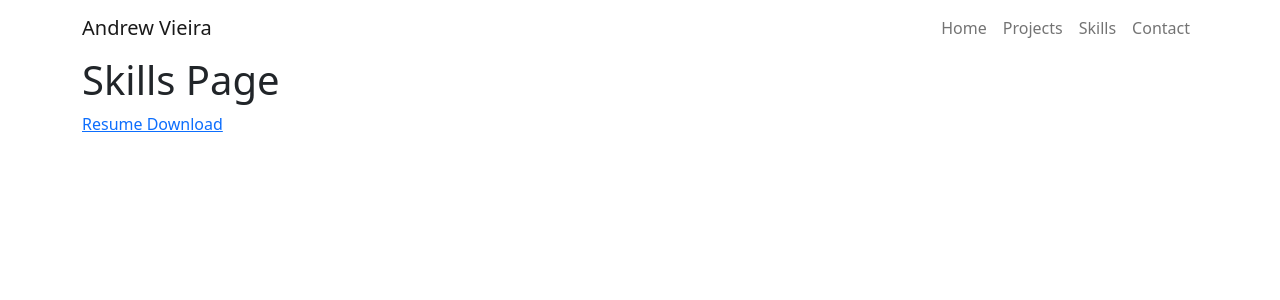
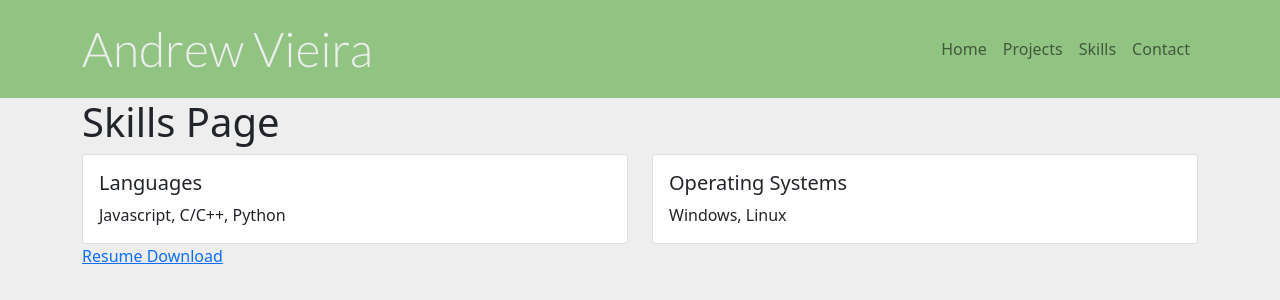
Before and after one commit to AndrewVieira/Portfolio, a React (Create React App) app: page /skills in a window 1280 px wide. Shown: the top 300 px of the page. Built offline with nearby package versions, Linux system fonts and the light colour scheme.

Commit message:
start to css style

```diff
--- a/src/App.css
+++ b/src/App.css
@@ -1,38 +1,17 @@
-.App {
-  text-align: center;
+@import url('https://fonts.googleapis.com/css2?family=Lato:wght@300&display=swap');
+
+body {
+  background: #EEEEEE;
+  background-image: "url("/textured_paper.png")";
+  background-repeat: repeat;
 }
 
-.App-logo {
-  height: 40vmin;
-  pointer-events: none;
+.navbar {
+  background: #91C483;;
 }
 
-@media (prefers-reduced-motion: no-preference) {
-  .App-logo {
-    animation: App-logo-spin infinite 20s linear;
-  }
+.navbar-brand {
+  font-size: 3em;
+  color: #EEEEEE !important;
+  font-family: 'Lato', sans-serif;
 }
-
-.App-header {
-  background-color: #282c34;
-  min-height: 100vh;
-  display: flex;
-  flex-direction: column;
-  align-items: center;
-  justify-content: center;
-  font-size: calc(10px + 2vmin);
-  color: white;
-}
-
-.App-link {
-  color: #61dafb;
-}
-
-@keyframes App-logo-spin {
-  from {
-    transform: rotate(0deg);
-  }
-  to {
-    transform: rotate(360deg);
-  }
-}
--- a/src/App.js
+++ b/src/App.js
@@ -6,6 +6,8 @@ import AboutPage from './pages/AboutPage';
 import ProjectsPage from './pages/ProjectsPage';
 import SkillsPage from './pages/SkillsPage';
 import ContactPage from './pages/ContactPage';
+
+import './App.css'
 
 function App () {
   return (
--- /dev/null
+++ b/src/components/SkillCard.js
@@ -0,0 +1,17 @@
+import React from 'react';
+import { Card } from 'react-bootstrap';
+
+function SkillCard (props) {
+  return (
+    <div className="SkillCard">
+      <Card class>
+        <Card.Body>
+          <Card.Title>{props.title}</Card.Title>
+          <Card.Text>{props.text}</Card.Text>
+        </Card.Body>
+      </Card>
+    </div>
+  )
+}
+
+export default SkillCard;
--- a/src/pages/SkillsPage.js
+++ b/src/pages/SkillsPage.js
@@ -1,5 +1,6 @@
 import React from 'react';
-import { Row, Container } from 'react-bootstrap';
+import { Row, Container, Col } from 'react-bootstrap';
+import SkillCard from '../components/SkillCard';
 
 function SkillsPage () {
   return (
@@ -7,8 +8,26 @@ function SkillsPage () {
       <Container>
         <h1>Skills Page</h1>
         <Row>
-          <a href="resume.pdf" width="100%" height="800px">Resume Download</a>
+          <Col>
+            <SkillCard title="Languages" text="Javascript, C/C++, Python"/>
+          </Col>
+          <Col>
+            <SkillCard title="Operating Systems" text="Windows, Linux"/>
+          </Col>
         </Row>
+        <Row>
+          <Col>
+          </Col>
+          <Col>
+          </Col>
+        </Row>
+        <Row>
+          <Col>
+          </Col>
+          <Col>
+          </Col>
+        </Row>
+        <a href="resume.pdf" width="100%" height="800px">Resume Download</a>
       </Container>
     </div>
   );
```
Also changed, not shown: public/textured_paper.png (added).
